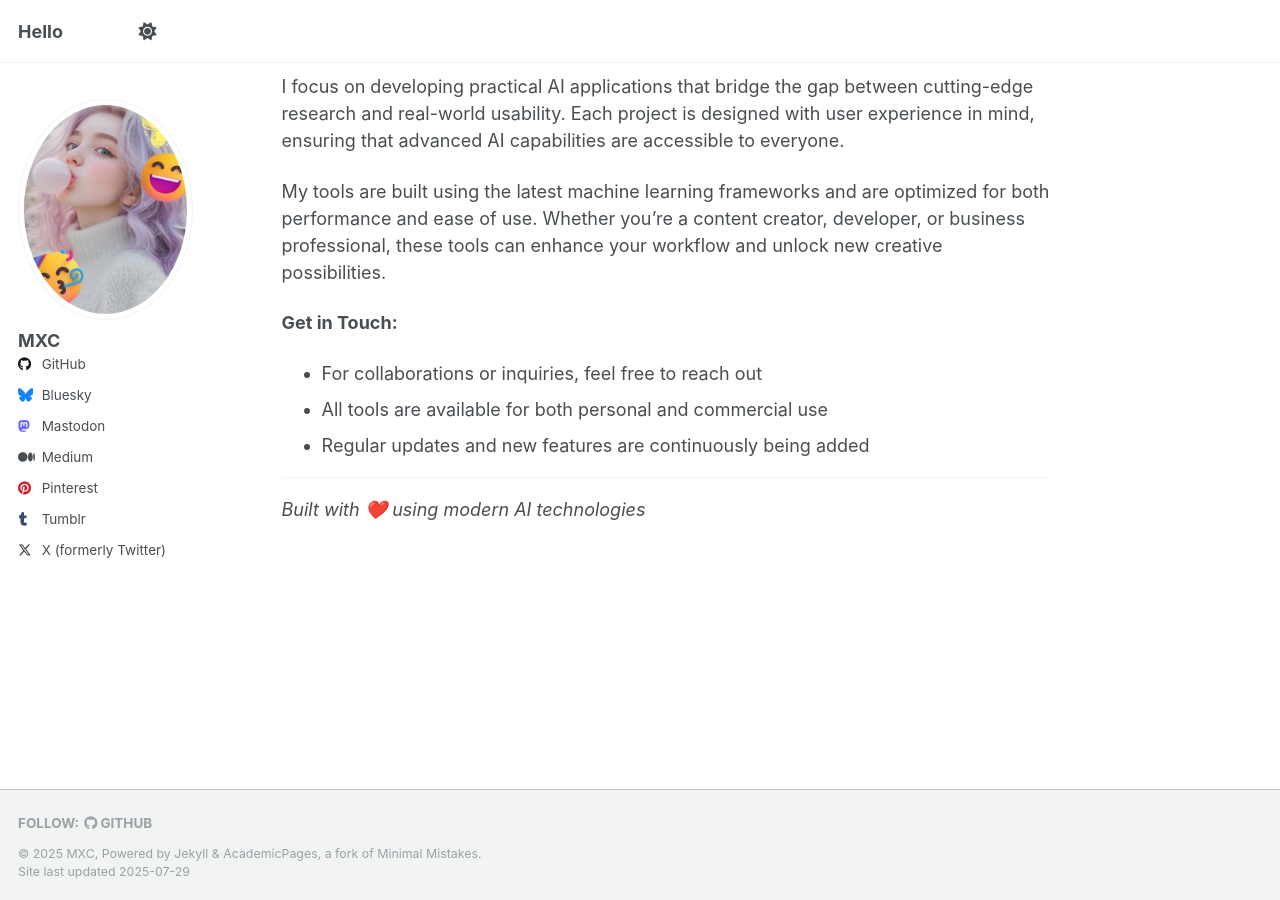
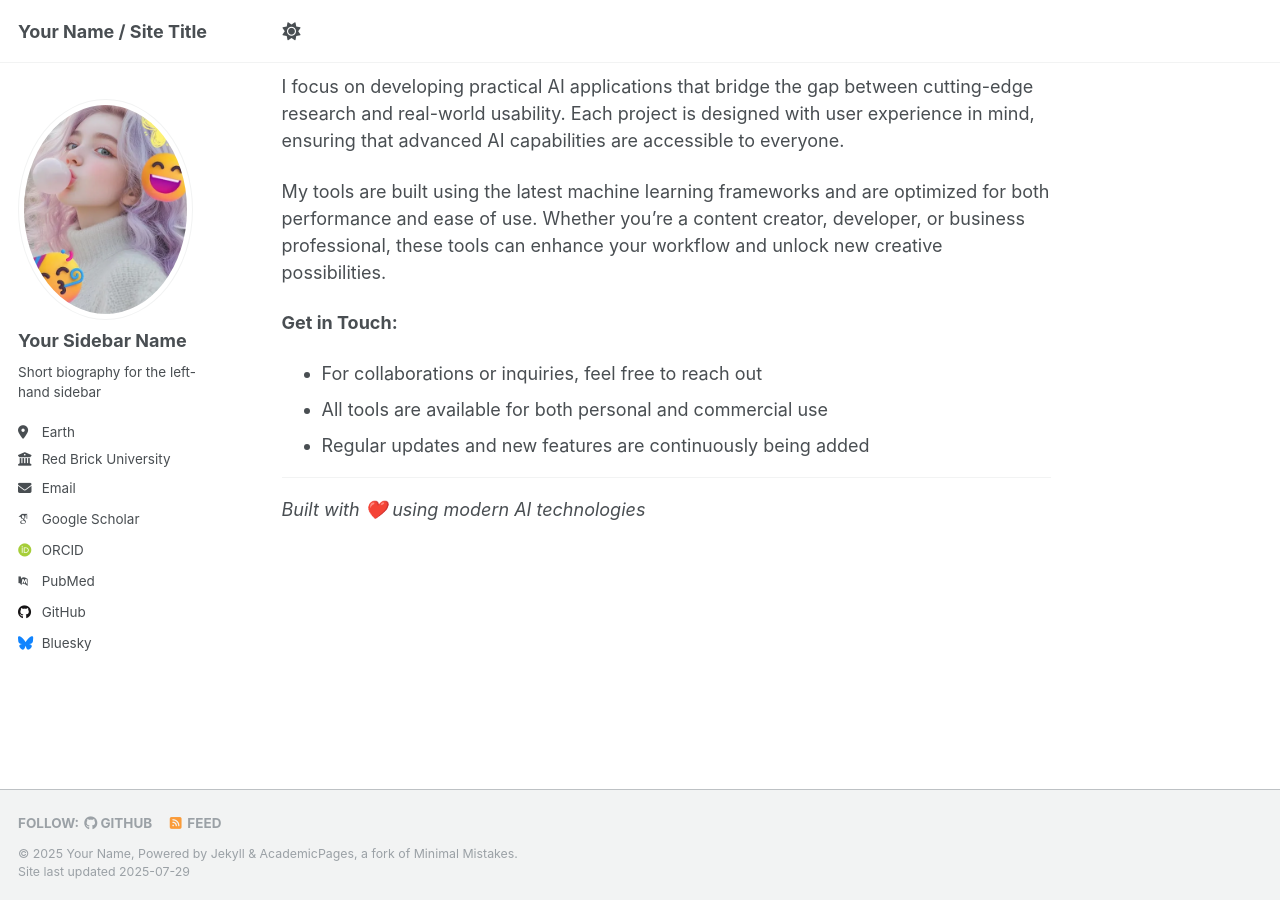
Before and after one commit to MrMengXC/mrmengxc.github.io, a Jekyll site: the page built from _pages/about.md, in a window 1280 px wide and 900 px high, scrolled down 2177 px. Built offline with Jekyll 4.4.1, drawn with Linux system fonts in a browser that asks for light colours; some web fonts are replaced.

Commit message:
回滚代码

```diff
--- a/_config.yml
+++ b/_config.yml
@@ -9,11 +9,11 @@
 # Basic Site Settings
 locale                   : "en-US"
 site_theme               : "default"
-title                    : "Hello"
+title                    : "Your Name / Site Title"
 title_separator          : "-"
-name                     : &name "MXC"
-description              : &description ""
-url                      : https://github.com/MrMengXC # the base hostname & protocol for your site e.g. "https://[your GitHub username].github.io" or if you already have some other page hosted on Github then use "https://[your GitHub username].github.io/[Your Repo Name]"
+name                     : &name "Your Name"
+description              : &description "personal description"
+url                      : https://academicpages.github.io # the base hostname & protocol for your site e.g. "https://[your GitHub username].github.io" or if you already have some other page hosted on Github then use "https://[your GitHub username].github.io/[Your Repo Name]"
 baseurl                  : "" # the subpath of your site, e.g. "/blog"
 repository               : "academicpages/academicpages.github.io"
 
@@ -23,22 +23,23 @@ repository               : "academicpages/academicpages.github.io"
 author:
   # Biographic information
   avatar           : "profile.png"
-  name             : "MXC"
+  name             : "Your Sidebar Name"
   pronouns         : # example: "she/her"
-  bio              : # "Short biography for the left-hand sidebar"
-  location         : # "Earth"
-  employer         : # "Red Brick University"
+  bio              : "Short biography for the left-hand sidebar"
+  location         : "Earth"
+  employer         : "Red Brick University"
   uri              : # URL
-  email            : # "none@example.org"
+  email            : "none@example.org"
 
   # Academic websites
   academia         : # URL
   arxiv            : # URL - Update with the correct link to your profile
-  googlescholar    : # "https://scholar.google.com/citations?user=PS_CX0AAAAAJ"
+  googlescholar    : "https://scholar.google.com/citations?user=PS_CX0AAAAAJ"
+  inspire-hep      : # URL
   impactstory      : # URL
-  orcid            : # "http://orcid.org/yourorcidurl"
+  orcid            : "http://orcid.org/yourorcidurl"
   semantic         : # URL
-  pubmed           : #"https://www.ncbi.nlm.nih.gov/pubmed/?term=john+snow"
+  pubmed           : "https://www.ncbi.nlm.nih.gov/pubmed/?term=john+snow"
   researchgate     : # URL
   scopus           : # URL
 
@@ -46,13 +47,13 @@ author:
   bitbucket        : # Username - Update with your username on the site
   codepen          : # Username
   dribbble         : # Username
-  github           : "MrMengXC"
+  github           : "academicpages"
   kaggle           : # Username
   stackoverflow    : # User number or user number and name (i.e., use "1" or "1/jeff-atwood")
 
   # Social media
   artstation       : # Username
-  bluesky          : "mxcdev.bsky.social" # Replace this with you Bluesky username
+  bluesky          : "bsky.app" # Replace this with you Bluesky username
   facebook         : # Username
   flickr           : # Username
   foursquare       : # Username
@@ -62,14 +63,14 @@ author:
   instagram        : # Username
   lastfm           : # Username
   linkedin         : # Username
-  mastodon         : "https://mastodon.social/@mxc199"
-  medium           : "https://medium.com/@mxcdev"
-  pinterest        : "mxc"
+  mastodon         : # URL
+  medium           : # URL
+  pinterest        : # Username
   soundcloud       : # Username
   steam            : # Username
   telegram         : # URL
-  tumblr           : "mxcdev1993"
-  twitter          : "mngxiocho157976"
+  tumblr           : # Username
+  twitter          : # Username for X / Twitter
   vine             : # Username
   weibo            : # Username
   wikipedia        : # Username
@@ -120,7 +121,7 @@ staticman:
       options:
         format           : "iso8601" # "iso8601" (default), "timestamp-seconds", "timestamp-milliseconds"
 atom_feed:
-  hide                   : true     # change to true to hide the RSS feed in the footer
+  hide                   : false     # change to true to hide the RSS feed in the footer
   path                   : # blank (default) uses feed.xml
 
 
@@ -220,7 +221,7 @@ collections:
     output: true
     permalink: /:collection/:path/
   publications:
-    output: false
+    output: true
     permalink: /:collection/:path/
   portfolio:
     output: true
```
